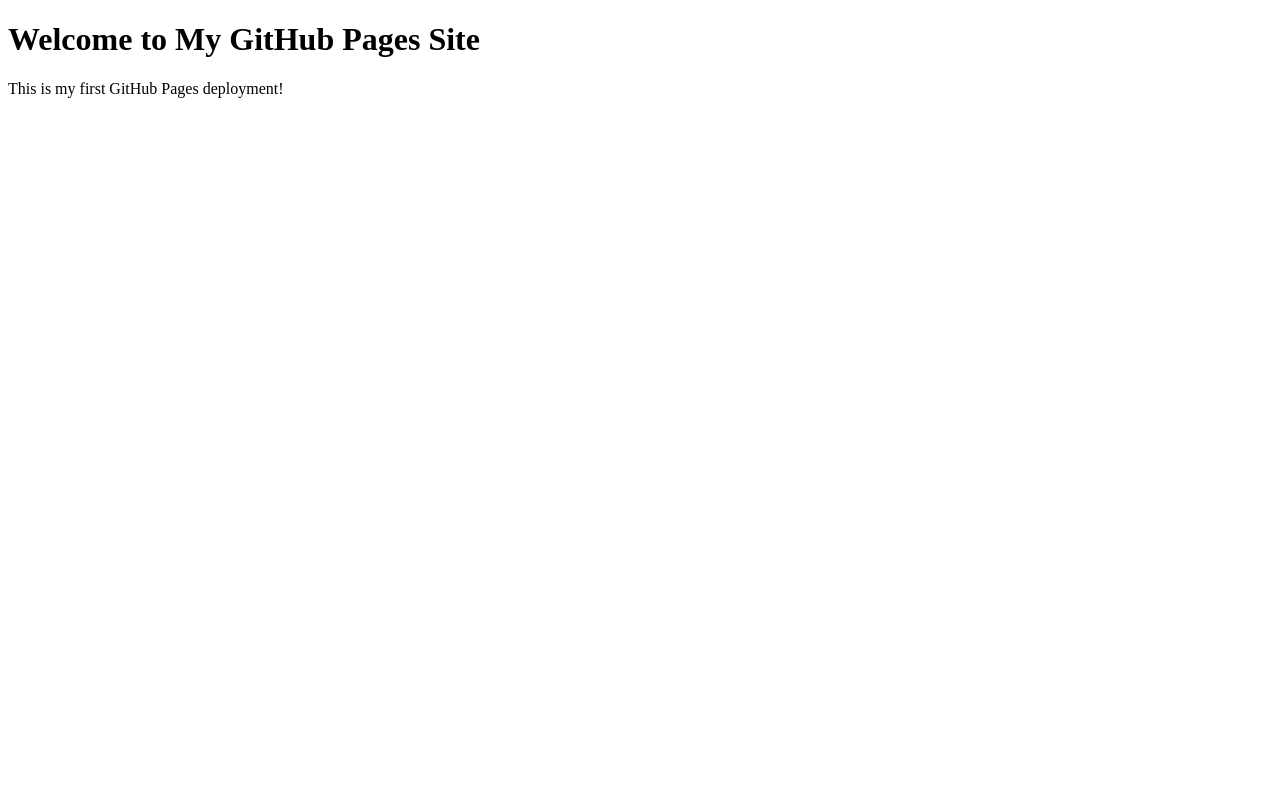
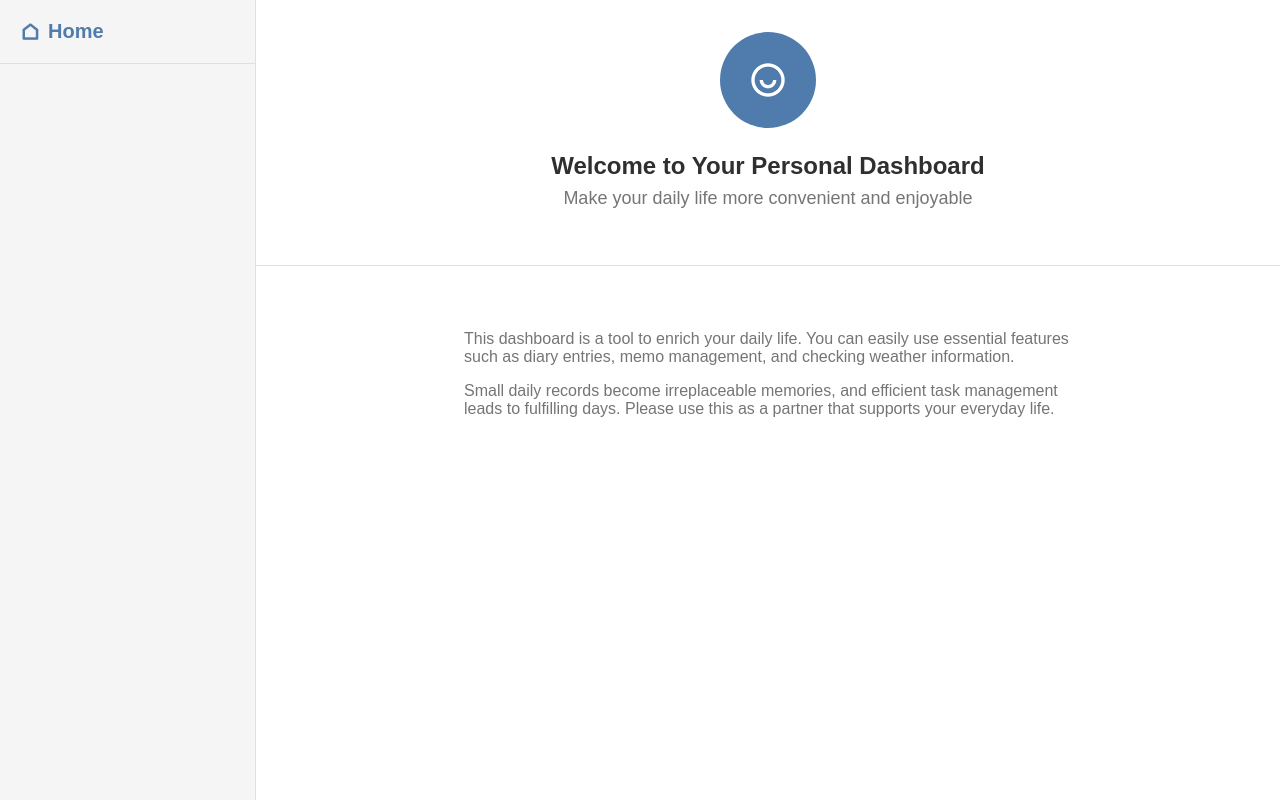
Before and after one commit to kokopelli0415-star/my-first-web-app, a plain HTML site: page index.html in a window 1280 px wide. Drawn offline with nearby package versions, Linux system fonts and the light colour scheme.

Commit message:
新しいWebサイト用ファイルをアップロード

```diff
--- a/index.html
+++ b/index.html
@@ -1,12 +1,47 @@
 <!DOCTYPE html>
 <html lang="en">
-<head>
-    <meta charset="UTF-8">
-    <meta name="viewport" content="width=device-width, initial-scale=1.0">
-    <title>My GitHub Pages Site</title>
-</head>
-<body>
-    <h1>Welcome to My GitHub Pages Site</h1>
-    <p>This is my first GitHub Pages deployment!</p>
-</body>
+
+  <head>
+    <meta charset="UTF-8" />
+    <meta name="viewport" content="width=device-width, initial-scale=1.0" />
+    <title>Dashboard</title>
+    <link rel="stylesheet" href="./style.css">
+    <link href="https://cdn.jsdelivr.net/npm/remixicon@4.5.0/fonts/remixicon.css" rel="stylesheet" />
+  </head>
+
+  <body>
+    <div class="dashboard-container">
+      <aside class="sidebar">
+        <div class="sidebar-header">
+          <a href="#" class="sidebar-home" data-tab="home">
+            <span class="ri-home-line"></span>
+            <span>Home</span>
+          </a>
+        </div>
+      </aside>
+
+      <main class="main-content">
+        <section class="cotent-section" id="home">
+          <header class="section-header">
+            <div class="profile-circle">
+             <span class="ri-user-smile-line"></span>
+            </div>
+            <h1 class="section-title">Welcome to Your Personal Dashboard</h1>
+            <p class="section-subtitle">Make your daily life more convenient and enjoyable</p>
+          </header>
+          <div class="section-boby">
+            <div class="section-description">
+              <p>This dashboard is a tool to enrich your daily life. You can easily use essential features such as diary entries, memo management, and checking weather information.</p>
+              <p>Small daily records become irreplaceable memories, and efficient task management leads to fulfilling days. Please use this as a partner that supports your everyday life.</p>
+
+            </div>
+
+          </div>
+
+        </section>
+
+      </main>
+
+    </div>
+  </body>
 </html>
--- /dev/null
+++ b/style.css
@@ -0,0 +1,116 @@
+/* ブラウザで設定されているスタイルのリセット・共通設定 */
+/* 消さないでください */
+*,
+*::before,
+*::after {
+  box-sizing: border-box;
+}
+body,
+h1,
+h2,
+h3,
+p,
+ul,
+li,
+form,
+input,
+textarea,
+select,
+button {
+  margin: 0;
+  padding: 0;
+  font-family: sans-serif;
+}
+
+ul {
+  list-style: none;
+}
+/* スタイルのリセット終了 */
+
+/* サイドバーとメインコンテンツを包むための要素のスタイルを書いてください */
+.dashboard-container {
+  display: flex;
+  height: 100vh;
+}
+
+/* サイドバーに関連するスタイルを書いてください */
+.sidebar-header {
+  padding: 20px;
+  border-bottom: 1px solid #e0e0e0;
+}
+
+.sidebar {
+  width:256px;
+  flex-shrink:0;
+  background-color:#f5f5f5;
+  border-right: 1px solid #e0e0e0;
+  display: flex;
+  flex-direction: column;
+  height: 100%;
+}
+
+.sidebar-home {
+  font-size: 1.25rem;
+  font-weight: 600;
+  color: #4f7cac;
+  display: flex;
+  align-items: center;
+  gap: 8px;
+  text-decoration: none;
+}
+
+/* メインコンテンツに関連するスタイルを書いてください */
+.main-content {
+  flex: 1;
+}
+
+.section-header {
+  background-color: #ffffff;
+  padding: 32px;
+  border-bottom: 1px solid #e0e0e0;
+  text-align: center;
+}
+
+.section-title {
+  font-size: 1.5rem;
+  font-weight: 600;
+  color: #2f2f2f;
+  margin-bottom: 8px;
+}
+
+.section-subtitle {
+  font-size: 1.125rem;
+  color: #757575;
+  margin-bottom: 24px;
+}
+
+.profile-circle {
+  width: 96px;
+  height: 96px;
+  background-color: #4f7cac;
+  border-radius: 50%;
+  display: flex;
+  align-items: center;
+  justify-content: center;
+  margin: 0 auto 24px;
+}
+
+.profile-circle span {
+  font-size: 2.5rem;
+  color: #ffffff;
+}
+
+.section-boby {
+  padding: 32px;
+}
+
+.section-description {
+  max-width: 672px;
+  margin: auto;
+  color: #757575;
+  padding: 32px;
+}
+
+.section-description p {
+  margin-bottom: 16px;
+}
```
